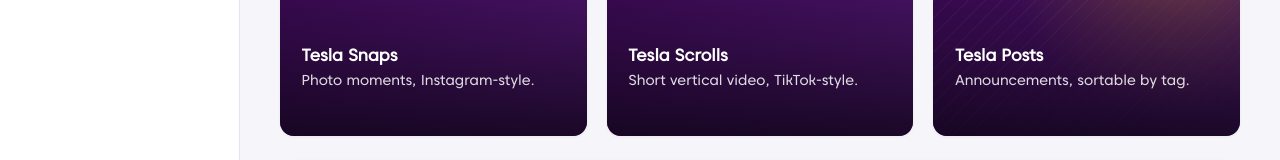
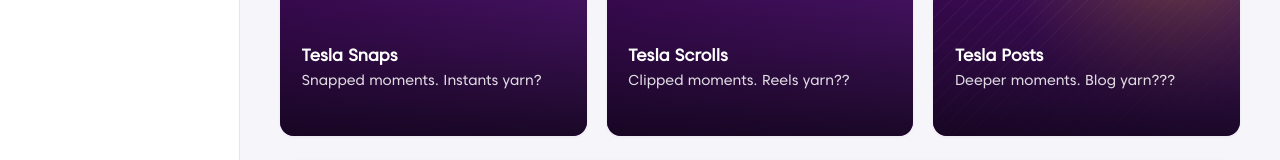
Before and after one commit to RMLNETHWORK/tesla, a plain HTML site: page index.html in a window 1280 px wide. Shown: the part 439-599 px from the top of the page. Drawn offline with Linux system fonts and the light colour scheme.

Commit message:
feat: update descriptions for Tesla Snaps, Scrolls, and Posts sections

```diff
--- a/index.html
+++ b/index.html
@@ -58,7 +58,7 @@
           <img src="/assets/icons/cam.png" class="home-shortcut-icon" />
           <div class="home-shortcut-text">
             <h3>Tesla Snaps</h3>
-            <p>Photo moments, Instagram-style.</p>
+            <p>Snapped moments. Instants yarn?</p>
           </div>
         </a>
         <a href="#" class="nav-link home-shortcut" data-page="scrolls" id="homeShortcutScrolls">
@@ -67,7 +67,7 @@
           <img src="/assets/icons/vid.png" class="home-shortcut-icon" />
           <div class="home-shortcut-text">
             <h3>Tesla Scrolls</h3>
-            <p>Short vertical video, TikTok-style.</p>
+            <p>Clipped moments. Reels yarn??</p>
           </div>
         </a>
         <a href="#" class="nav-link home-shortcut" data-page="posts">
@@ -76,7 +76,7 @@
           <img src="/assets/icons/news.png" class="home-shortcut-icon" />
           <div class="home-shortcut-text">
             <h3>Tesla Posts</h3>
-            <p>Announcements, sortable by tag.</p>
+            <p>Deeper moments. Blog yarn???</p>
           </div>
         </a>
       </div>
```
